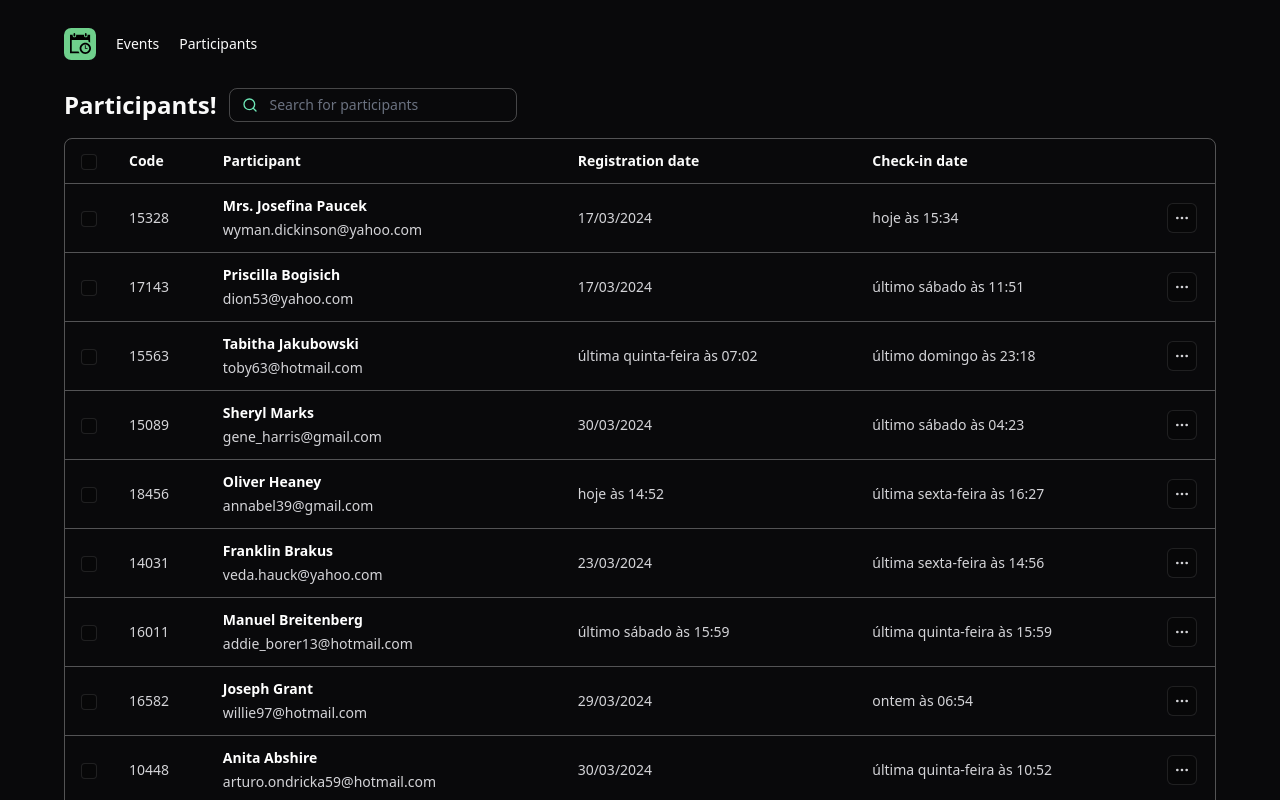
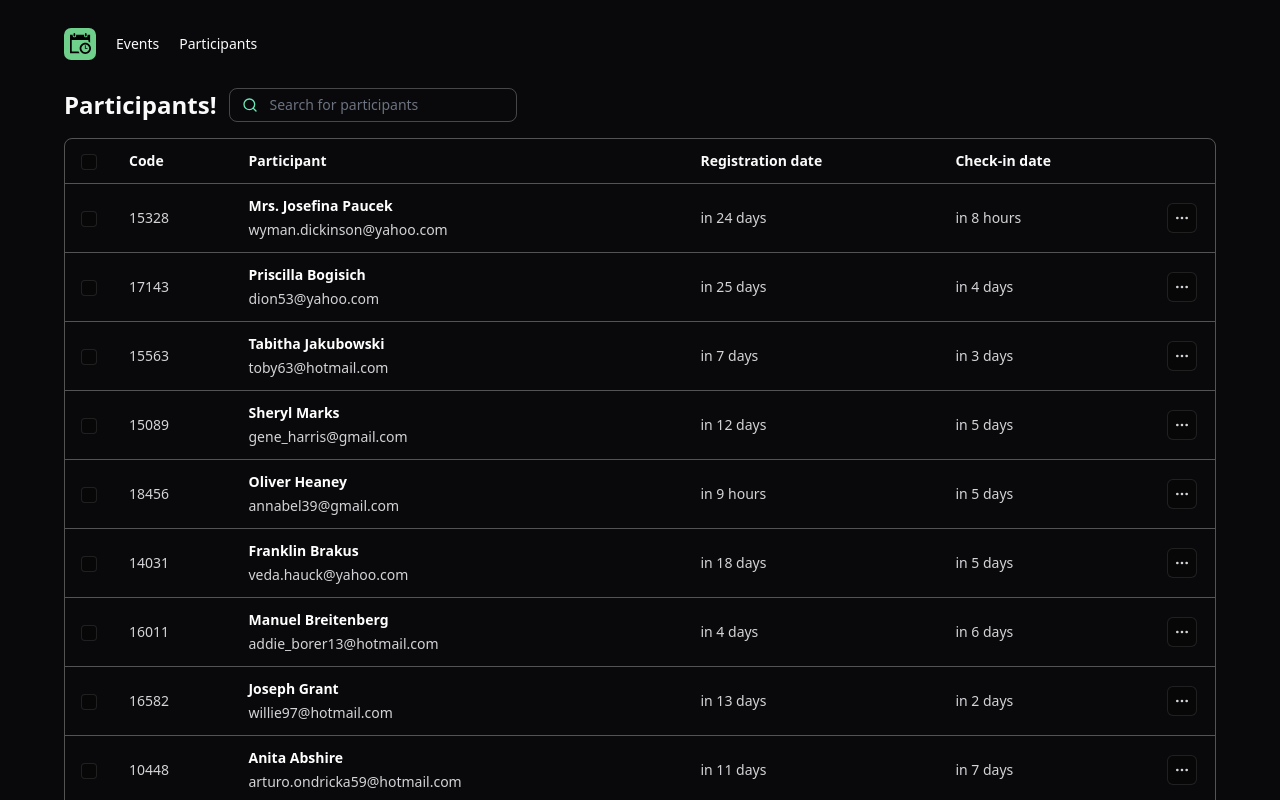
Before and after one commit to darioffmoreira/React_EventManager, a React (Vite) app: page / in a window 1280 px wide. Shown: the top 800 px of the page. Built offline with nearby package versions, Linux system fonts and the light colour scheme.

Commit message:
feat: Update date rendering with dayjs
Uses dayjs library with relativeTime plugin to display createdAt date in relative format (e.g., 'a few seconds ago') in TableCell component.

```diff
--- a/src/components/attendes-list.tsx
+++ b/src/components/attendes-list.tsx
@@ -1,6 +1,6 @@
 import { Search, MoreHorizontal, ChevronLeft, ChevronsLeft, ChevronRight, ChevronsRight } from 'lucide-react';
-import { formatRelative } from 'date-fns';
-import { pt } from 'date-fns/locale';
+import dayjs from 'dayjs';
+import relativeTime from 'dayjs/plugin/relativeTime';
 import { IconButton } from './icon-button';
 import { Table } from './table/table';
 import { TableHeader } from './table/table-header';
@@ -8,6 +8,8 @@ import { TableCell } from './table/table-cell';
 import { TableRow } from './table/table-row';
 import { ChangeEvent, useState } from 'react';
 import { attendees } from '../data/attendees';
+
+dayjs.extend(relativeTime);
 
 export function AttendeeList() {
 
@@ -58,8 +60,8 @@ export function AttendeeList() {
                     <span>{attendee.email}</span>
                   </div>
                 </TableCell>
-                <TableCell>{formatRelative(attendee.createdAt, new Date(), { locale: pt })}</TableCell>
-                <TableCell>{formatRelative(attendee.checkedInAt, new Date(), { locale: pt })}</TableCell>
+                <TableCell>{dayjs(attendee.createdAt).toNow()}</TableCell>
+                <TableCell>{dayjs(attendee.checkedInAt).toNow()}</TableCell>
                 <TableCell>
                   <IconButton transparent={true}>
                     <MoreHorizontal className='size-4' />
```
